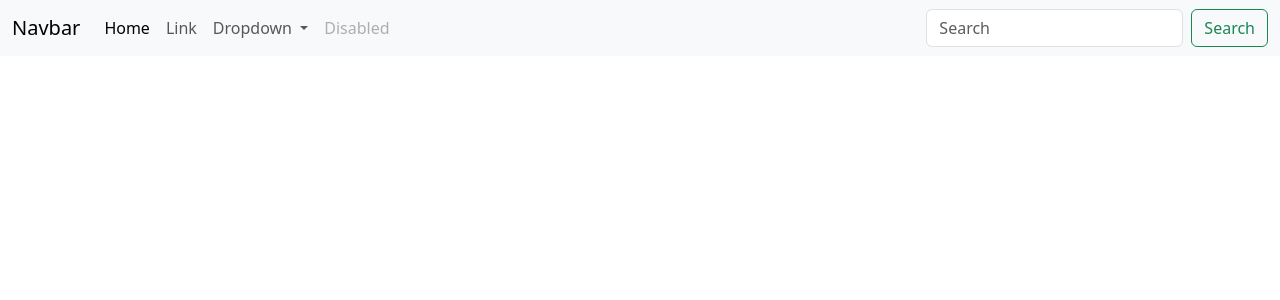
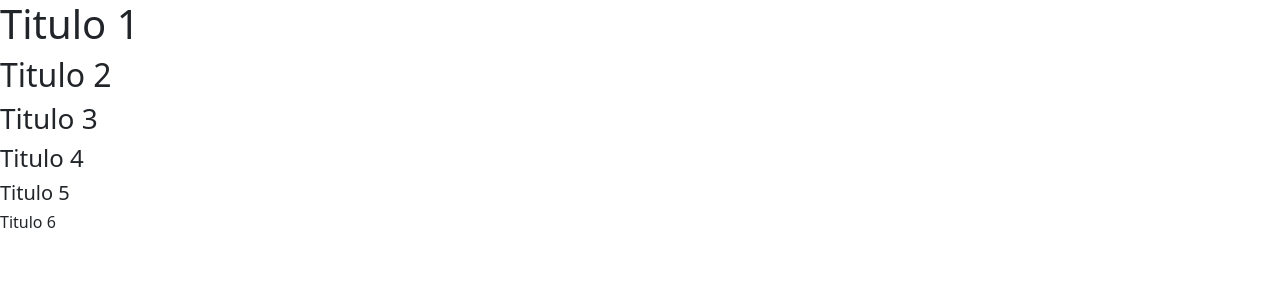
Before and after one commit to intmimo/Proyecto_4, an Angular app: page / in a window 1280 px wide. Shown: the top 300 px of the page. Built offline with nearby package versions, Linux system fonts and the light colour scheme.

Commit message:
Cambios en app..html y logs en app.ts

```diff
--- a/src/app/app.component.html
+++ b/src/app/app.component.html
@@ -1,36 +1,7 @@
-<nav class="navbar navbar-expand-lg bg-body-tertiary">
-  <div class="container-fluid">
-    <a class="navbar-brand" href="#">Navbar</a>
-    <button class="navbar-toggler" type="button" data-bs-toggle="collapse" data-bs-target="#navbarSupportedContent" aria-controls="navbarSupportedContent" aria-expanded="false" aria-label="Toggle navigation">
-      <span class="navbar-toggler-icon"></span>
-    </button>
-    <div class="collapse navbar-collapse" id="navbarSupportedContent">
-      <ul class="navbar-nav me-auto mb-2 mb-lg-0">
-        <li class="nav-item">
-          <a class="nav-link active" aria-current="page" href="#">Home</a>
-        </li>
-        <li class="nav-item">
-          <a class="nav-link" href="#">Link</a>
-        </li>
-        <li class="nav-item dropdown">
-          <a class="nav-link dropdown-toggle" href="#" role="button" data-bs-toggle="dropdown" aria-expanded="false">
-            Dropdown
-          </a>
-          <ul class="dropdown-menu">
-            <li><a class="dropdown-item" href="#">Action</a></li>
-            <li><a class="dropdown-item" href="#">Another action</a></li>
-            <li><hr class="dropdown-divider"></li>
-            <li><a class="dropdown-item" href="#">Something else here</a></li>
-          </ul>
-        </li>
-        <li class="nav-item">
-          <a class="nav-link disabled" aria-disabled="true">Disabled</a>
-        </li>
-      </ul>
-      <form class="d-flex" role="search">
-        <input class="form-control me-2" type="search" placeholder="Search" aria-label="Search"/>
-        <button class="btn btn-outline-success" type="submit">Search</button>
-      </form>
-    </div>
-  </div>
-</nav>
+<router-outlet></router-outlet>
+<h1>Titulo 1</h1>
+<h2>Titulo 2</h2>
+<h3>Titulo 3</h3>
+<h4>Titulo 4</h4>
+<h5>Titulo 5</h5>
+<h6>Titulo 6</h6>
--- a/src/app/app.component.ts
+++ b/src/app/app.component.ts
@@ -10,4 +10,10 @@ import { RouterOutlet } from '@angular/router';
 })
 export class AppComponent {
   title = 'Proyecto_4';
+
+  constructor(){
+    console.log("Funciones de prueba");
+    console.warn("Advertencia");
+    console.log("Prueba de conflictos")
+  }
 }
```
